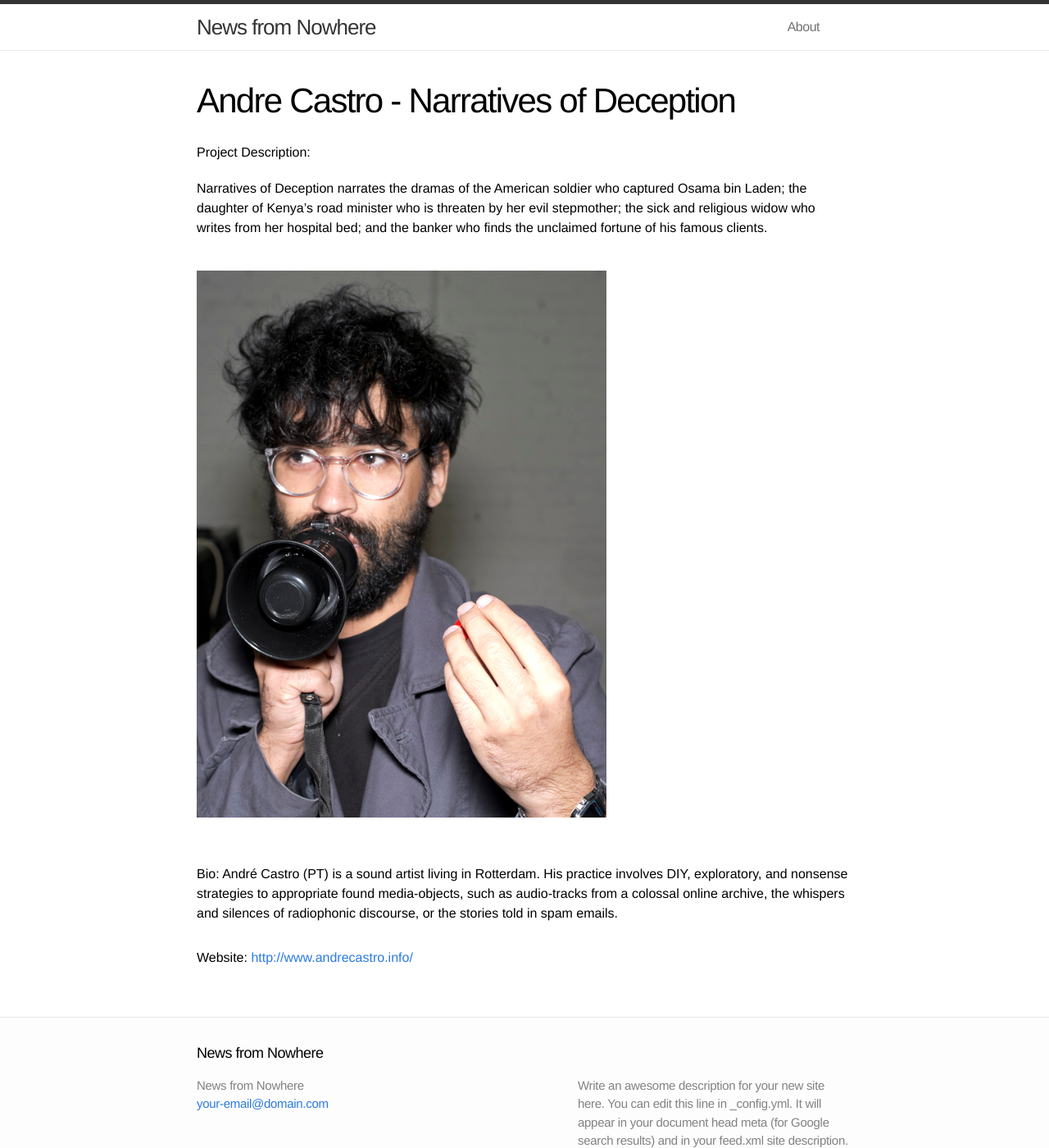
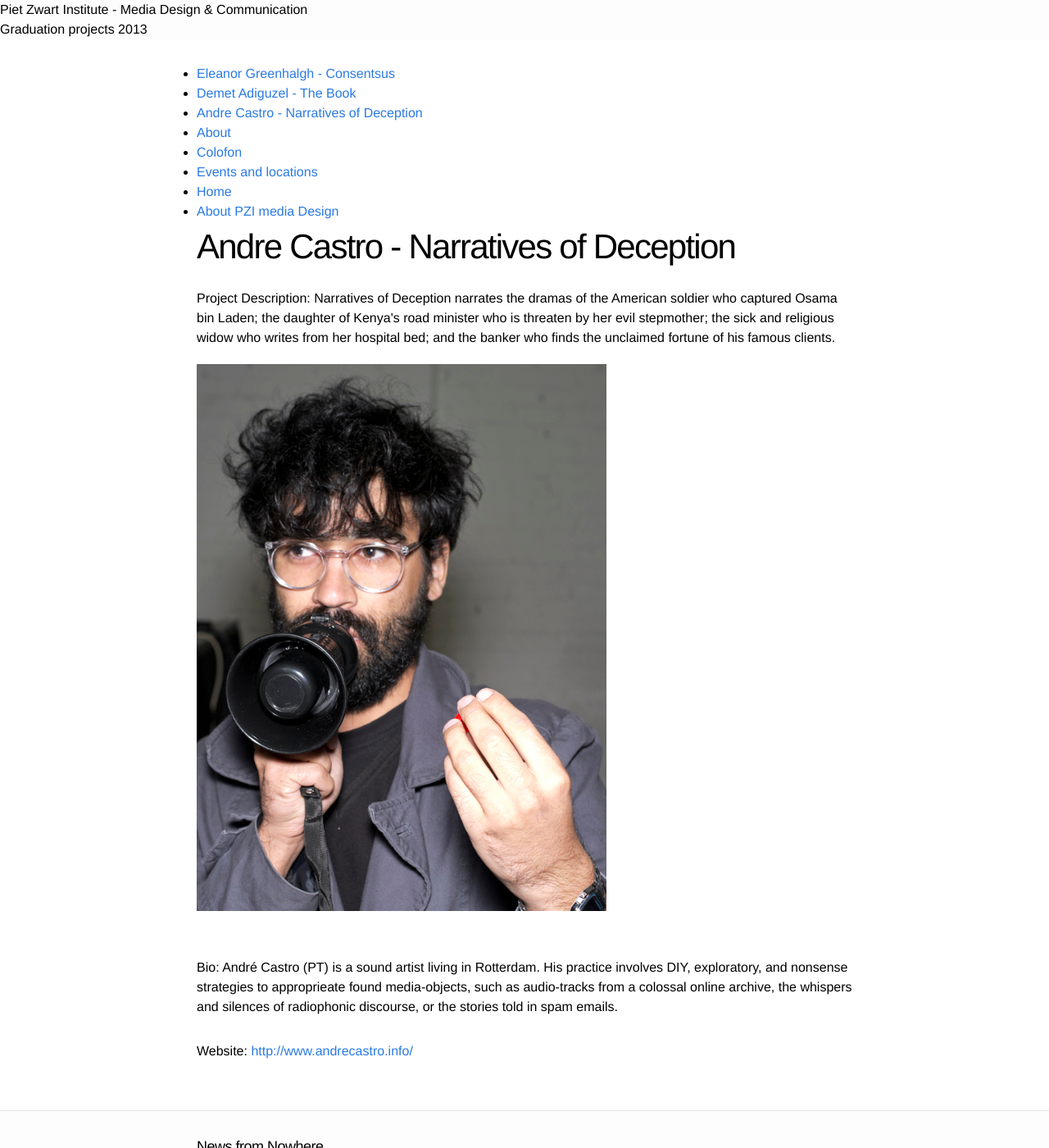
Before and after one commit to automatist/newsfromnowhere, a Jekyll site: the page built from _posts/2014-05-12-andre-castro.html, in a window 1280 px wide and 1400 px high. Shown: the whole window at 82% size. Built offline with Jekyll 4.4.1, drawn with Linux system fonts in a browser that asks for light colours.

Commit message:
added menu etc

```diff
--- a/_includes/header.html
+++ b/_includes/header.html
@@ -1,28 +1,9 @@
-<header class="site-header">
+<header class="header" role="banner">
 
-  <div class="wrap">
-
-    <a class="site-title" href="{{ site.baseurl }}/">{{ site.title }}</a>
-
-    <nav class="site-nav">
-      <a href="#" class="menu-icon">
-        <svg version="1.1" xmlns="http://www.w3.org/2000/svg" xmlns:xlink="http://www.w3.org/1999/xlink" x="0px" y="0px"
-           viewBox="0 0 18 15" enable-background="new 0 0 18 15" xml:space="preserve">
-          <path fill="#505050" d="M18,1.484c0,0.82-0.665,1.484-1.484,1.484H1.484C0.665,2.969,0,2.304,0,1.484l0,0C0,0.665,0.665,0,1.484,0
-            h15.031C17.335,0,18,0.665,18,1.484L18,1.484z"/>
-          <path fill="#505050" d="M18,7.516C18,8.335,17.335,9,16.516,9H1.484C0.665,9,0,8.335,0,7.516l0,0c0-0.82,0.665-1.484,1.484-1.484
-            h15.031C17.335,6.031,18,6.696,18,7.516L18,7.516z"/>
-          <path fill="#505050" d="M18,13.516C18,14.335,17.335,15,16.516,15H1.484C0.665,15,0,14.335,0,13.516l0,0
-            c0-0.82,0.665-1.484,1.484-1.484h15.031C17.335,12.031,18,12.696,18,13.516L18,13.516z"/>
-        </svg>
-      </a>
-      <div class="trigger">
-        {% for page in site.pages %}
-          <a class="page-link" href="{{ page.url | prepend: site.baseurl }}">{{ page.title }}</a>
-        {% endfor %}
-      </div>
-    </nav>
-
-  </div>
+    <div >
+      Piet Zwart Institute - Media Design &amp; Communication
+      <br>
+      Graduation projects 2013
+    </div>
 
 </header>
--- /dev/null
+++ b/_includes/navmenu.html
@@ -0,0 +1,14 @@
+<ul class="menu">
+{% for post in site.posts %}
+  <li>
+    <!-- <span class="post-date">{{ post.date | date: "%b %-d, %Y" }}</span> -->
+    <a class="post-link" href="{{ post.url | prepend: site.baseurl }}">{{ post.name }} - {{ post.title }}</a>
+  </li>
+{% endfor %}
+
+{% for page in site.pages %}
+  <li>
+    <a class="page-link" href="{{ page.url | prepend: site.baseurl }}">{{ page.title }}</a>
+  </li>
+{% endfor %}
+</ul>
--- a/_layouts/page.html
+++ b/_layouts/page.html
@@ -1,6 +1,9 @@
 ---
 layout: default
 ---
+
+{% include navmenu.html %}
+
 <div class="post">
 
   <header class="post-header">
--- a/_layouts/post.html
+++ b/_layouts/post.html
@@ -1,6 +1,10 @@
 ---
 layout: default
 ---
+
+
+{% include navmenu.html %}
+
 <div class="post">
 
   <header class="post-header">
--- a/_posts/2014-05-12-andre-castro.markdown
+++ b/_posts/2014-05-12-andre-castro.html
@@ -7,7 +7,7 @@ categories: graduation project
 featured-image: andrecastro.jpg
 permalink: andre-castro-narratives-of-deception
 
-bio: "André Castro (PT) is a sound artist living in Rotterdam. His practice involves DIY, exploratory, and nonsense strategies to appropriate found media-objects, such as audio-tracks from a colossal online archive, the whispers and silences of radiophonic discourse, or the stories told in spam emails.
+bio: "André Castro (PT) is a sound artist living in Rotterdam. His practice involves DIY, exploratory, and nonsense strategies to approprieate found media-objects, such as audio-tracks from a colossal online archive, the whispers and silences of radiophonic discourse, or the stories told in spam emails.
 "
 website: http://www.andrecastro.info/
 project-website: http://deceptionnarrativ.es/
--- a/index.html
+++ b/index.html
@@ -1,5 +1,7 @@
 ---
-layout: default
+layout: page
+title: Home
+permalink: /
 ---
 
 <div class="home">
```
Also changed, not shown: colofon.md (added, +12 -0 lines), event-and-locations.md (added, +12 -0 lines), feed.xml (deleted, +0 -21 lines), pzi-mediadesign.md (added, +12 -0 lines), README.md (deleted), _posts/2014-05-12-demet-adiguzel.html (line endings or trailing spaces), _posts/2014-05-12-eleanor-greenhalgh.html (renamed from _posts/2014-05-12-eleanor-greenhalgh.markdown).
